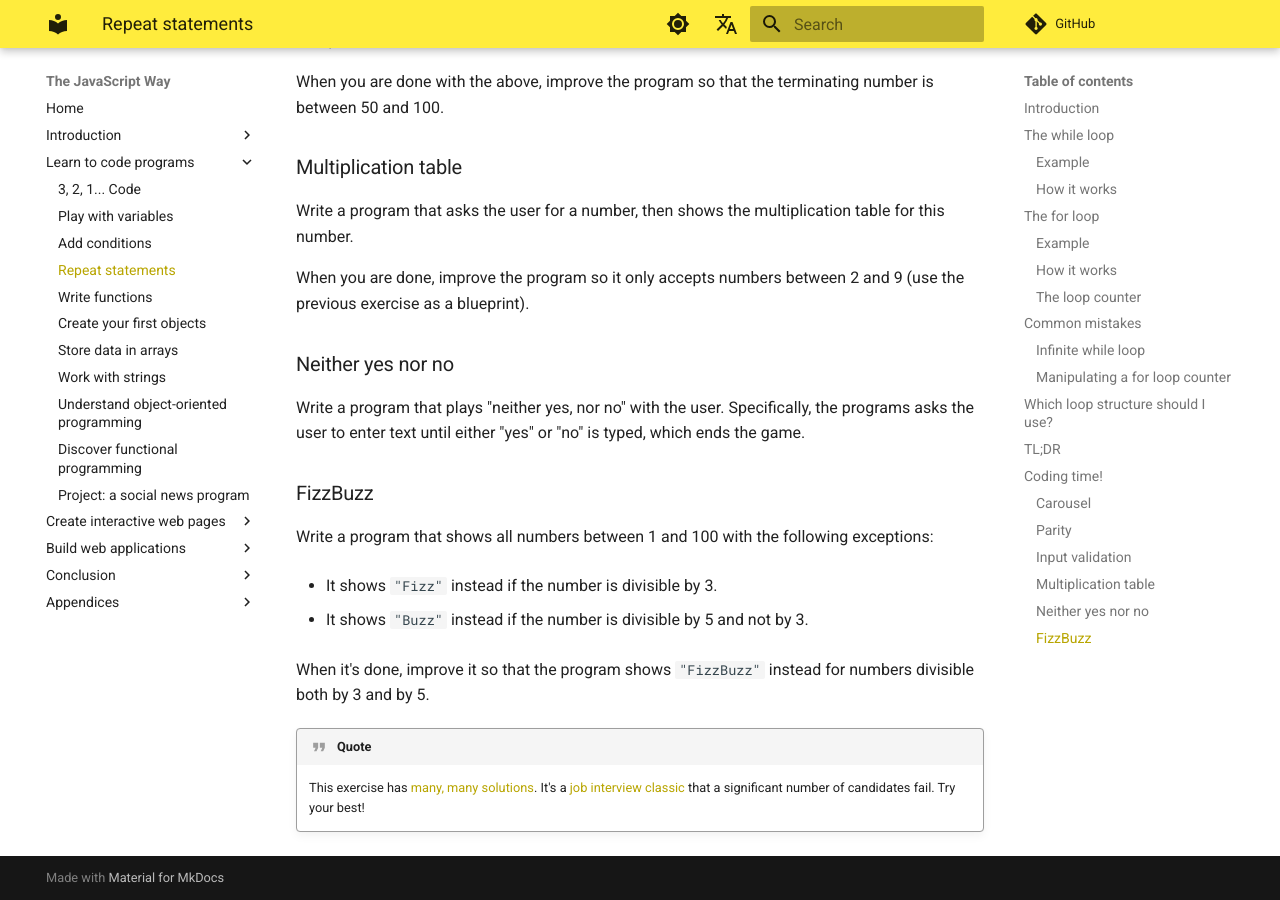
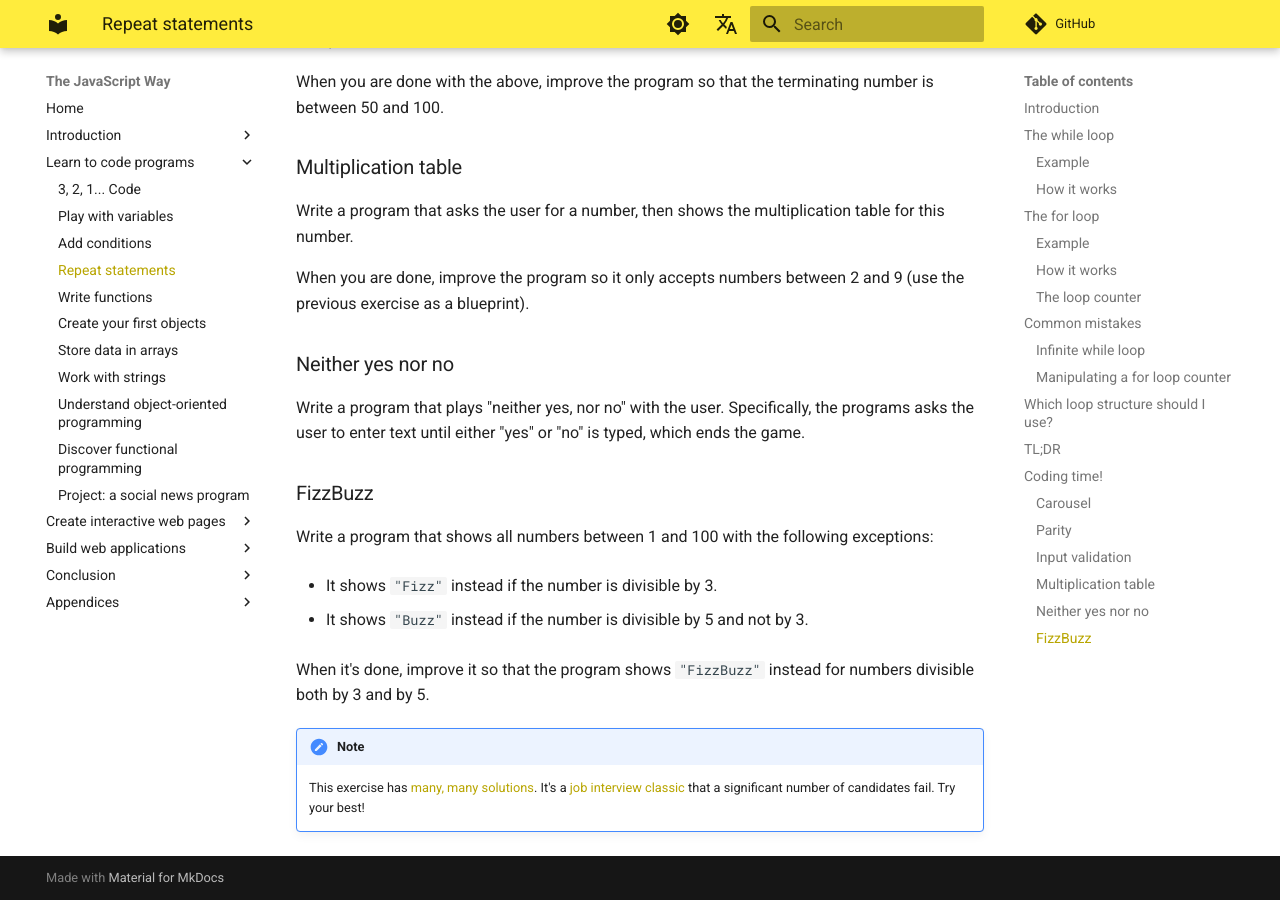
Before and after one commit to thejsway/thejsway, an MkDocs documentation site: the page built from manuscript/chapter04.md, in a window 1280 px wide and 900 px high, scrolled down 6326 px. Built offline with MkDocs 1.6.1 and Material for MkDocs 9.7.7, drawn with Linux system fonts in a browser that asks for light colours; comment, search, counter and statistics services are not loaded.

Commit message:
Fix some admonitions

```diff
--- a/manuscript/chapter04.md
+++ b/manuscript/chapter04.md
@@ -242,6 +242,6 @@ Write a program that shows all numbers between 1 and 100 with the following exce
 
 When it's done, improve it so that the program shows `"FizzBuzz"` instead for numbers divisible both by 3 and by 5.
 
-!!! quote
+!!! note
 
     This exercise has [many, many solutions](http://www.tomdalling.com/blog/software-design/fizzbuzz-in-too-much-detail/). It's a [job interview classic](http://imranontech.com/2007/01/24/using-fizzbuzz-to-find-developers-who-grok-coding/) that a significant number of candidates fail. Try your best!
```
Also changed, not shown: manuscript/chapter02.md (+1 -1 lines).
